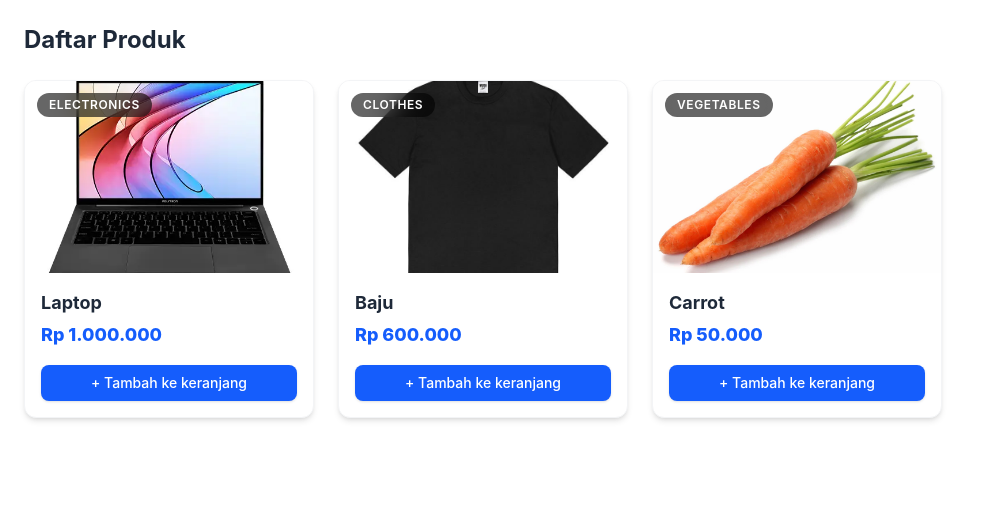
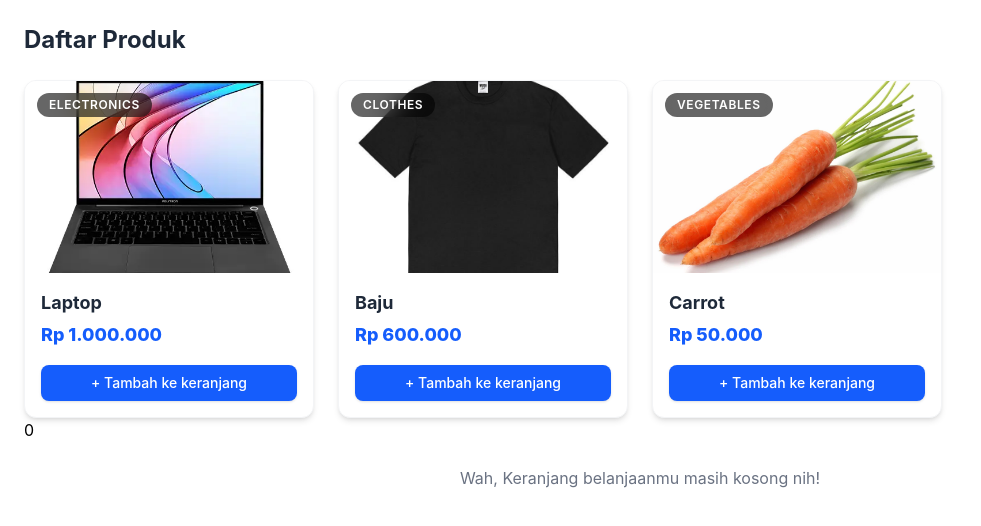
Before and after one commit to Dezarahmd/mini-ecommerce, a React (Vite) app: page / in a window 1280 px wide. Shown: the top 526 px of the page, without its empty margins (0-981 px from the left). Built offline with nearby package versions, Linux system fonts and the light colour scheme.

Commit message:
feat(components): add Cart component to display shopping cart items with useSelector

```diff
--- a/src/App.jsx
+++ b/src/App.jsx
@@ -1,7 +1,10 @@
+import Cart from "./components/Cart"
 import ProductCard from "./components/ProductCard"
 import products from "./data/product"
+import { useSelector } from "react-redux"
 
 function App() {
+  const cart = useSelector((state) => state.cart)
   return (
     <div className="max-w-7xl mx-auto p-6">
       <h2 className="text-2xl font-bold mb-6 text-gray-800">Daftar Produk</h2>
@@ -10,6 +13,12 @@ function App() {
           <ProductCard key={item.id} product={item}/>
         ))}
       </div>
+      <div>
+        <p>{cart.length}</p>
+      </div>
+      <div>
+        <Cart/>
+      </div>
     </div>
   )
 }
--- /dev/null
+++ b/src/components/Cart.jsx
@@ -0,0 +1,33 @@
+import { useSelector } from "react-redux"
+
+export default function Cart(){
+    const cart = useSelector((state) => state.cart)
+
+    if (cart.length === 0) {
+        return (
+            <div className="p-6 text-center text-gray-500">
+                <p>Wah, Keranjang belanjaanmu masih kosong nih!</p>
+            </div>
+        )
+    }
+
+    return (
+        <div className="p-6 space-y-4">
+            <h2 className="text-xl font-bold mb-4">Keranjang Belanja</h2>
+            {cart.map((item) => (
+                <div key={item.id} className="flex items-center gap-4 border p-4 rounded-lg shadow-sm">
+                    <img src={item.image} alt={item.name} className="w-20 h-20 object-cover rounded"/>
+                    <div>
+                        <h1 className="font-bold text-lg">{item.name}</h1>
+                        <p className="text-gray-600">
+                            Rp {item.price.toLocaleString('id-ID')} x {item.quantity}
+                        </p>
+                        <p className="font-semibold text-blue-600">
+                            Total: Rp {(item.price * item.quantity).toLocaleString('id-ID')}
+                        </p>
+                    </div>
+                </div>
+            ))}
+        </div>
+    )
+}
--- a/src/components/ProductCard.jsx
+++ b/src/components/ProductCard.jsx
@@ -1,4 +1,12 @@
+import { useDispatch } from "react-redux"
+import { addToCart } from "../features/cart/cartSlice"
+
 export default function ProductCard({product}) {
+    const dispatch = useDispatch()
+
+    function handleAddToCart(){
+        dispatch(addToCart(product))
+    }
     return (
         <div className="bg-white rounded-xl shadow-md overflow-hidden border border-gray-100 hover:shadow-lg transition-shadow duration-300 flex flex-col justify-between">
             <div className="relative w-full h-48 bg-gray-100 overflow-hidden">
@@ -16,7 +24,7 @@ export default function ProductCard({product}) {
                         Rp {product.price.toLocaleString('id-ID')}
                     </p>
                 </div>
-                <button className="mt-4 w-full bg-blue-600 hover:bg-blue-700 text-white font-medium py-2 px-4 rounded-lg transition-colors duration-200 text-sm flex items-center justify-center gap-2 shadow-sm">
+                <button className="mt-4 w-full bg-blue-600 hover:bg-blue-700 text-white font-medium py-2 px-4 rounded-lg transition-colors duration-200 text-sm flex items-center justify-center gap-2 shadow-sm" onClick={handleAddToCart}>
                     <span >
                         + Tambah ke keranjang
                     </span>
```
